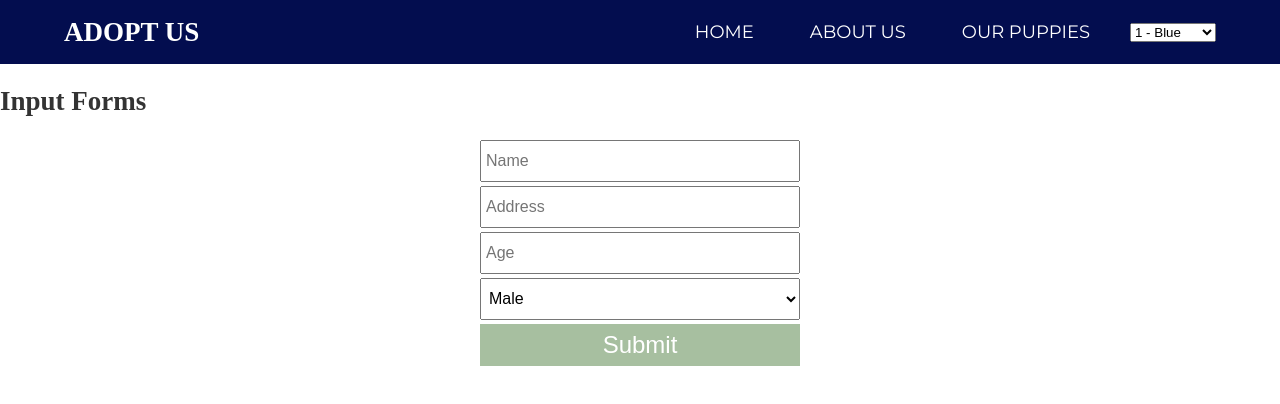
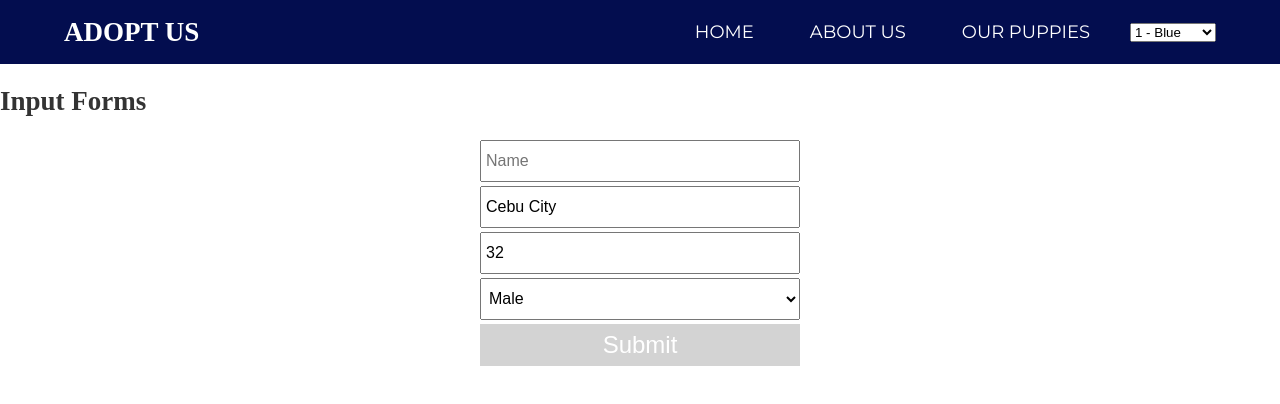
Before and after one commit to blackxrabbit/angularclass, an Angular app: page / in a window 1280 px wide. Shown: the top 404 px of the page. Built offline with nearby package versions, Linux system fonts and the light colour scheme; a web font is replaced by a local one.

Commit message:
udpated form component

```diff
--- a/src/app/myform/myform.component.html
+++ b/src/app/myform/myform.component.html
@@ -1,12 +1,33 @@
 <h2>Input Forms</h2>
-<div>
 
-  <input class="form-field" type="text" placeholder="Name" name="">
-  <input class="form-field" type="text" placeholder="Address">
-  <input class="form-field" type="number" placeholder="Age">
-  <select class="form-field" name="" id="" placeholder="Gender">
+<form action="" (ngSubmit)="submitForm(myform)"  [formGroup]="myform">
+
+  <input class="form-field"
+   [ngClass]="{'invalid-field': formName.invalid && formName.touched}"
+   formControlName="name" type="text"
+    placeholder="Name" name="">
+  <p *ngIf="formName.invalid && formName.touched">Name is required</p>
+  <input class="form-field" formControlName="address"
+  type="text" placeholder="Address">
+  <input class="form-field" formControlName="age"
+  type="number" placeholder="Age">
+  <p *ngIf="formAge.touched && formAge.errors?.required">Age is required</p>
+  <p *ngIf="formAge.touched && formAge.errors?.min">Age must be greater than or equal to 18</p>
+  <select class="form-field"
+  formControlName="gender"
+  placeholder="Gender">
     <option value="Male">Male</option>
     <option value="Female">Female</option>
   </select>
-  <button>Submit</button>
-</div>
+
+  <button class="button" type="submit" [ngClass]="{'disabled': myform.invalid || disableBtn}"
+   [disabled]="myform.invalid || disableBtn">Submit</button>
+
+</form>
+
+
+<!--
+<p>Name: {{name.value}}</p>
+<p>Address: {{address.value}}</p>
+<p>Age: {{age.value}}</p>
+<p>Gender: {{gender.value}}</p> -->
--- a/src/app/myform/myform.component.scss
+++ b/src/app/myform/myform.component.scss
@@ -1,7 +1,7 @@
-div{
+form {
     display: flex;
     flex-direction: column;
-    justify-content: start;
+    justify-content: flex-start;
     align-items: center;
 }
 
@@ -13,7 +13,7 @@ div{
     padding: 4px;
 }
 
-div button {
+.button {
     width: 320px;
     height: 42px;
     color: white;
@@ -22,3 +22,16 @@ div button {
     border: none;
     outline: none;
 }
+
+.disabled {
+    background: lightgrey !important;
+}
+
+.invalid-field {
+    border: red solid 1px;
+}
+
+form p {
+    font-size: 12px;
+    color: red;
+}
--- a/src/app/myform/myform.component.ts
+++ b/src/app/myform/myform.component.ts
@@ -1,5 +1,7 @@
 import { Component, OnInit } from '@angular/core';
-import { FormControl } from '@angular/forms';
+import { FormControl, Validators, FormGroup } from '@angular/forms';
+import { pipe } from 'rxjs';
+import { debounceTime, distinctUntilChanged } from 'rxjs/operators';
 
 @Component({
   selector: 'app-myform',
@@ -8,15 +10,38 @@ import { FormControl } from '@angular/forms';
 })
 export class MyformComponent implements OnInit {
 
-  name = new FormControl();
-  age = new FormControl();
-  address = new FormControl();
-  gender = new FormControl();
+  myform = new FormGroup({
+    name: new FormControl(null, Validators.required),
+    age: new FormControl(32, [Validators.required, Validators.min(18)]),
+    address: new FormControl('Cebu City', Validators.required),
+    gender: new FormControl('Male', Validators.required)
+  })
 
+  disableBtn = false;
 
   constructor() { }
 
   ngOnInit() {
+
+  }
+
+  get formName(){
+    return this.myform.get('name')
+  }
+
+  get formAge(){
+    return this.myform.get('age')
+  }
+
+
+  submitForm(form: FormGroup){
+
+    this.disableBtn = true;
+
+    let formValue = form.value
+    //  http request
+    this.myform.reset();
+    this.disableBtn = false;
   }
 
 }
```
